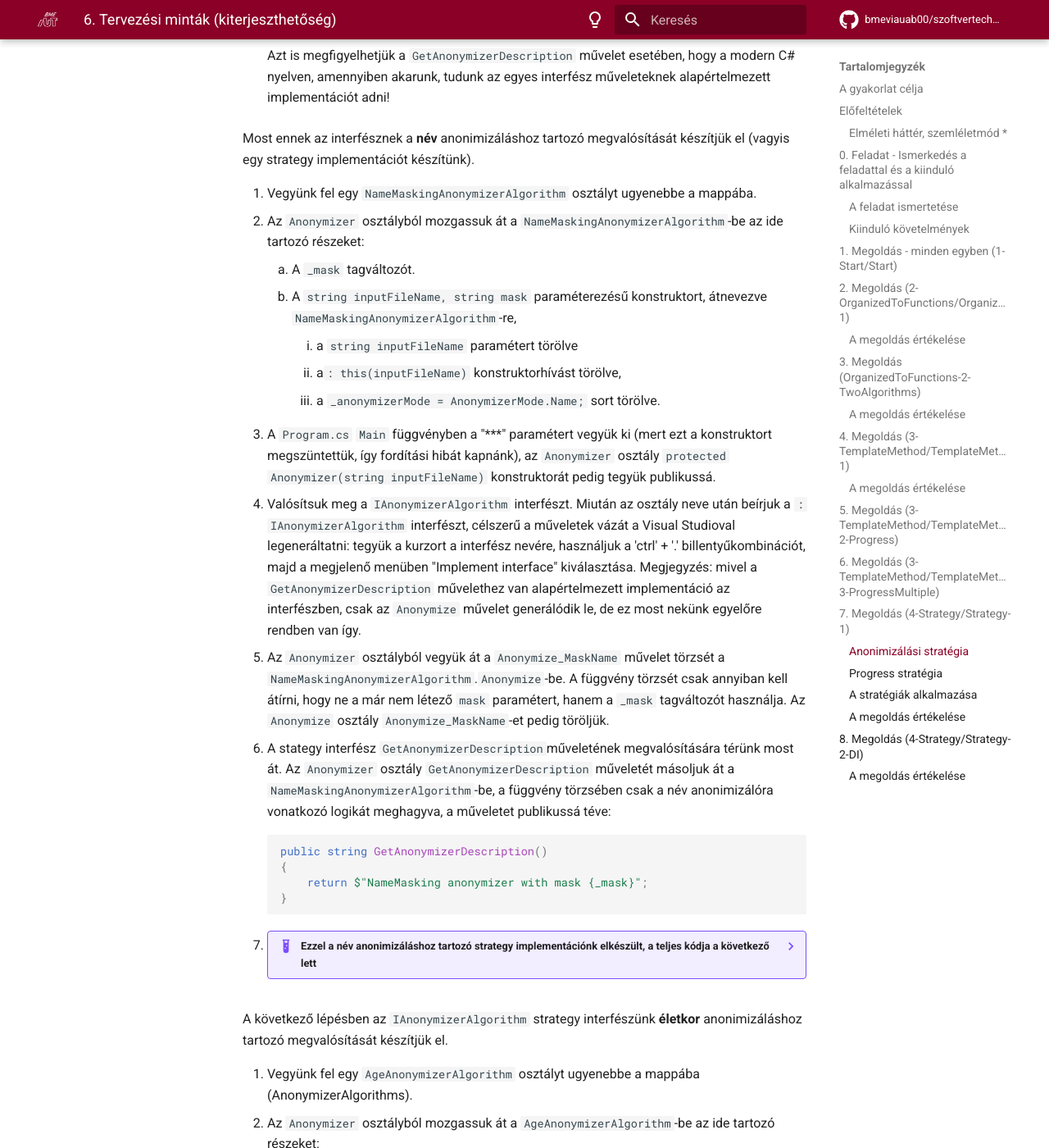
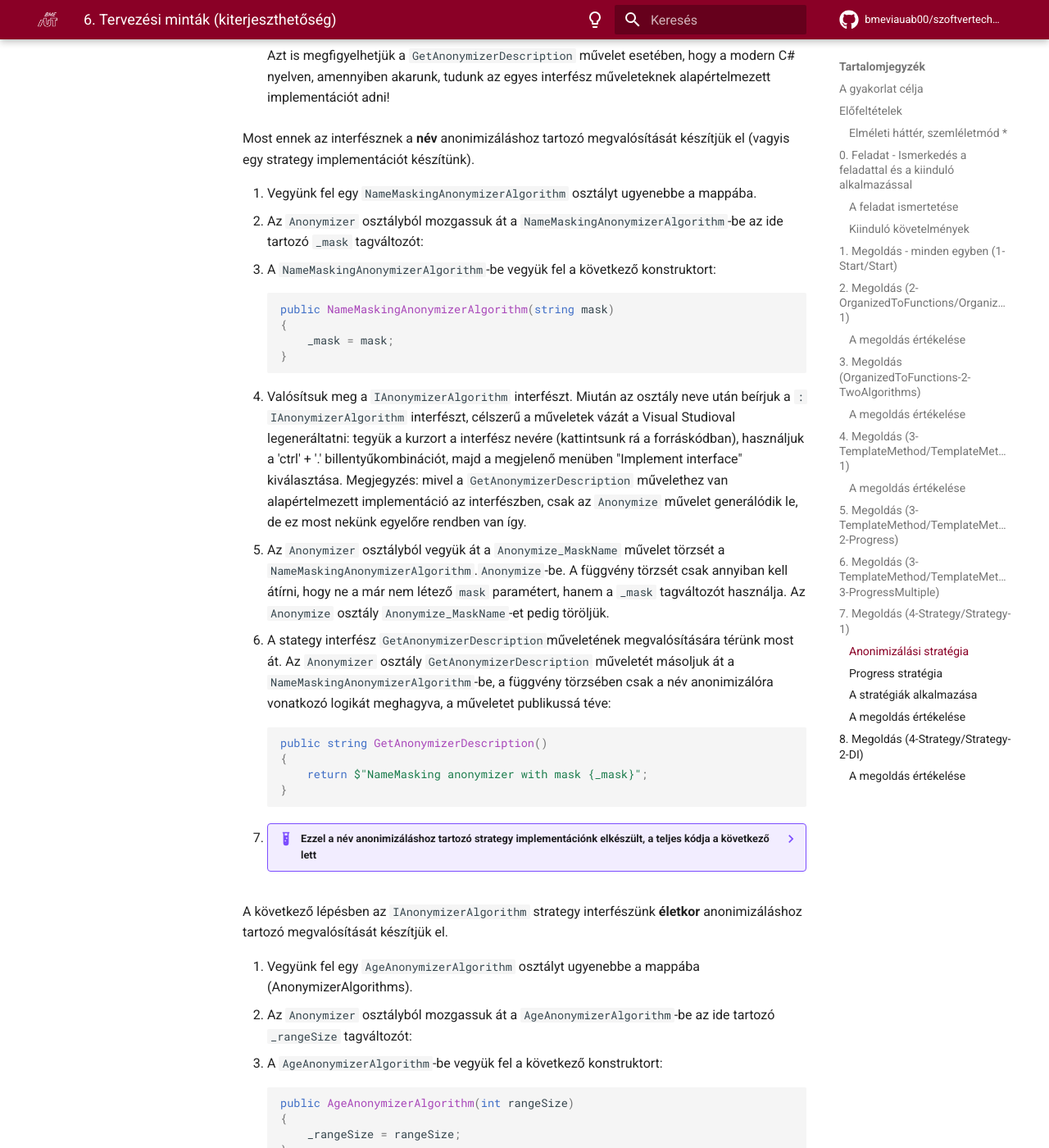
Before and after one commit to bmeviauab00/szoftvertechnikak, an MkDocs documentation site: the page built from docs/labor/6-tervezesi-mintak-pre/index.md, in a window 1280 px wide and 1400 px high, scrolled down 16547 px. Shown: the whole window at 82% size. Built offline with MkDocs 1.6.1 and Material for MkDocs 9.7.7, drawn with Linux system fonts in a browser that asks for light colours; emoji names are drawn with the system emoji font; comment, search, counter and statistics services are not loaded; the version menu is left out; some of the changed text lies outside the part shown.

Commit message:
Pattern lab - Strategy leírás javítása

````diff
--- a/docs/labor/6-tervezesi-mintak-pre/index.md
+++ b/docs/labor/6-tervezesi-mintak-pre/index.md
@@ -487,14 +487,17 @@ Az **anonimizálási stratégia/aspektus** kezelésével kezdünk. Vezessük be
 Most ennek az interfésznek a **név** anonimizáláshoz tartozó megvalósítását készítjük el (vagyis egy strategy implementációt készítünk).
 
 1. Vegyünk fel egy `NameMaskingAnonymizerAlgorithm` osztályt ugyenebbe a mappába.
-2. Az `Anonymizer` osztályból mozgassuk át a `NameMaskingAnonymizerAlgorithm`-be az ide tartozó részeket:
-    1. A `_mask` tagváltozót.
-    2. A `string inputFileName, string mask` paraméterezésű konstruktort, átnevezve `NameMaskingAnonymizerAlgorithm`-re,
-        1. a `string inputFileName` paramétert törölve
-        2. a`: this(inputFileName)` konstruktorhívást törölve,
-        3. a `_anonymizerMode = AnonymizerMode.Name;` sort törölve.
-3. A `Program.cs` `Main` függvényben a "***" paramétert vegyük ki (mert ezt a konstruktort megszüntettük, így fordítási hibát kapnánk), az `Anonymizer` osztály `protected Anonymizer(string inputFileName)` konstruktorát pedig tegyük publikussá.
-4. Valósítsuk meg a `IAnonymizerAlgorithm` interfészt. Miután az osztály neve után beírjuk a `: IAnonymizerAlgorithm` interfészt, célszerű a műveletek vázát a Visual Studioval legeneráltatni: tegyük a kurzort a interfész nevére, használjuk a 'ctrl' + '.' billentyűkombinációt, majd a megjelenő menüben "Implement interface" kiválasztása. Megjegyzés: mivel a `GetAnonymizerDescription` művelethez van alapértelmezett implementáció az interfészben, csak az `Anonymize` művelet generálódik le, de ez most nekünk egyelőre rendben van így.
+2. Az `Anonymizer` osztályból mozgassuk át a `NameMaskingAnonymizerAlgorithm`-be az ide tartozó `_mask` tagváltozót:
+3. A `NameMaskingAnonymizerAlgorithm`-be vegyük fel a következő konstruktort:
+
+    ``` csharp
+    public NameMaskingAnonymizerAlgorithm(string mask)
+    {
+        _mask = mask;
+    }
+    ```
+
+4. Valósítsuk meg a `IAnonymizerAlgorithm` interfészt. Miután az osztály neve után beírjuk a `: IAnonymizerAlgorithm` interfészt, célszerű a műveletek vázát a Visual Studioval legeneráltatni: tegyük a kurzort a interfész nevére (kattintsunk rá a forráskódban), használjuk a 'ctrl' + '.' billentyűkombinációt, majd a megjelenő menüben "Implement interface" kiválasztása. Megjegyzés: mivel a `GetAnonymizerDescription` művelethez van alapértelmezett implementáció az interfészben, csak az `Anonymize` művelet generálódik le, de ez most nekünk egyelőre rendben van így.
 5. Az `Anonymizer` osztályból vegyük át a `Anonymize_MaskName` művelet törzsét a `NameMaskingAnonymizerAlgorithm`.`Anonymize`-be. A függvény törzsét csak annyiban kell átírni, hogy ne a már nem létező `mask` paramétert, hanem a `_mask` tagváltozót használja. Az `Anonymize` osztály `Anonymize_MaskName`-et pedig töröljük.
 6. A stategy interfész `GetAnonymizerDescription`műveletének megvalósítására térünk most át. Az `Anonymizer` osztály `GetAnonymizerDescription` műveletét másoljuk át a `NameMaskingAnonymizerAlgorithm`-be, a függvény törzsében csak a név anonimizálóra vonatkozó logikát meghagyva, a műveletet publikussá téve:
 
@@ -533,15 +536,19 @@ Most ennek az interfésznek a **név** anonimizáláshoz tartozó megvalósítá
 A következő lépésben az `IAnonymizerAlgorithm` strategy interfészünk **életkor** anonimizáláshoz tartozó megvalósítását készítjük el.
 
 1. Vegyünk fel egy `AgeAnonymizerAlgorithm` osztályt ugyenebbe a mappába (AnonymizerAlgorithms).
-2. Az `Anonymizer` osztályból mozgassuk át a `AgeAnonymizerAlgorithm`-be az ide tartozó részeket:
-    1. A `_rangeSize` tagváltozót.
-    2. A `string inputFileName, string rangeSize` paraméterezésű konstruktort, átnevezve `AgeAnonymizerAlgorithm`-re,
-        1. a `string inputFileName` paramétert törölve,
-        2. a `: this(inputFileName)` konstruktorhívást törölve.
-        3. `_anonymizerMode = AnonymizerMode.Age;` sort törölve.
-3. Valósítsuk meg a `IAnonymizerAlgorithm` interfészt. Miután az osztály neve után beírjuk a `: IAnonymizerAlgorithm` interfészt, most is célszerű az `Anonymize` művelet vázát a Visual Studioval a korábbihoz hasonló módon legeneráltatni.
-4. Az `Anonymizer` osztályból vegyük át az `Anonymize_AgeRange` művelet törzsét a `AgeAnonymizerAlgorithm`.`Anonymize`-be. A függvény törzsét csak annyiban kell átírni, hogy ne a már nem létező `rangeSize` paramétert, hanem a `_rangeSize` tagváltozót használja. Az `Anonymize` osztály `Anonymize_AgeRange`-et pedig töröljük.
-5. A stategy interfész `GetAnonymizerDescription`műveletének megvalósítására térünk most át. Az `Anonymizer` osztály `GetAnonymizerDescription` műveletét másoljuk át az `AgeAnonymizerAlgorithm`-be, a függvény törzsében csak a kor anonimizálóra vonatkozó logikát meghagyva, a műveletet publikussá téve:
+2. Az `Anonymizer` osztályból mozgassuk át a `AgeAnonymizerAlgorithm`-be az ide tartozó `_rangeSize` tagváltozót:
+3. A `AgeAnonymizerAlgorithm`-be vegyük fel a következő konstruktort:
+
+    ``` csharp
+    public AgeAnonymizerAlgorithm(int rangeSize)
+    {
+        _rangeSize = rangeSize;
+    }
+    ```
+
+4. Valósítsuk meg a `IAnonymizerAlgorithm` interfészt. Miután az osztály neve után beírjuk a `: IAnonymizerAlgorithm` interfészt, most is célszerű az `Anonymize` művelet vázát a Visual Studioval a korábbihoz hasonló módon legeneráltatni.
+5. Az `Anonymizer` osztályból vegyük át az `Anonymize_AgeRange` művelet törzsét a `AgeAnonymizerAlgorithm`.`Anonymize`-be. A függvény törzsét csak annyiban kell átírni, hogy ne a már nem létező `rangeSize` paramétert, hanem a `_rangeSize` tagváltozót használja. Az `Anonymize` osztály `Anonymize_AgeRange`-et pedig töröljük.
+6. A stategy interfész `GetAnonymizerDescription`műveletének megvalósítására térünk most át. Az `Anonymizer` osztály `GetAnonymizerDescription` műveletét másoljuk át az `AgeAnonymizerAlgorithm`-be, a függvény törzsében csak a kor anonimizálóra vonatkozó logikát meghagyva, a műveletet publikussá téve:
 
     ``` csharp
     public string GetAnonymizerDescription()
````
Also changed, not shown: other parts of docs/labor/6-tervezesi-mintak-pre/index.md (+3 -3 lines).
